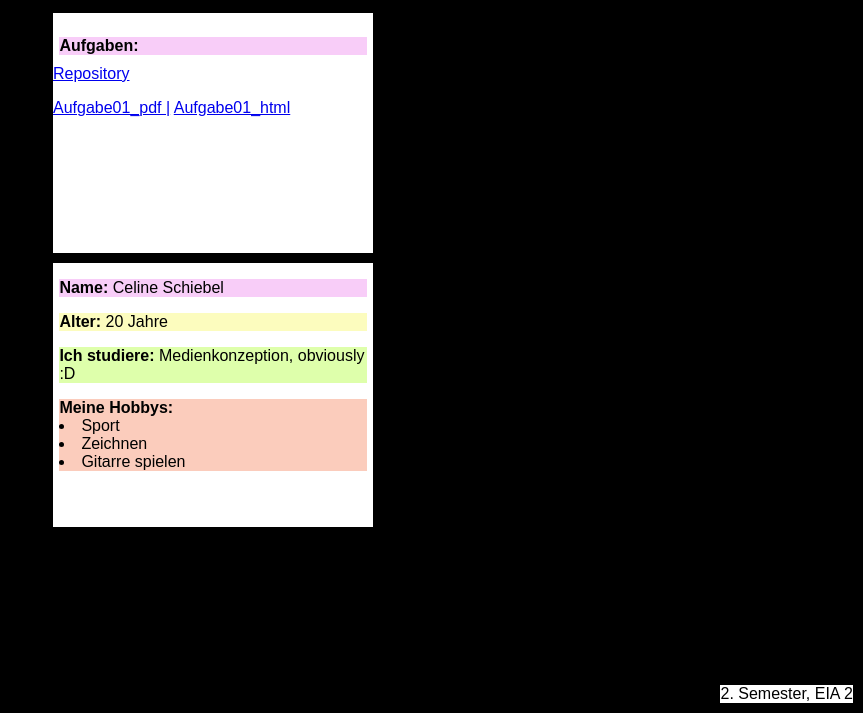
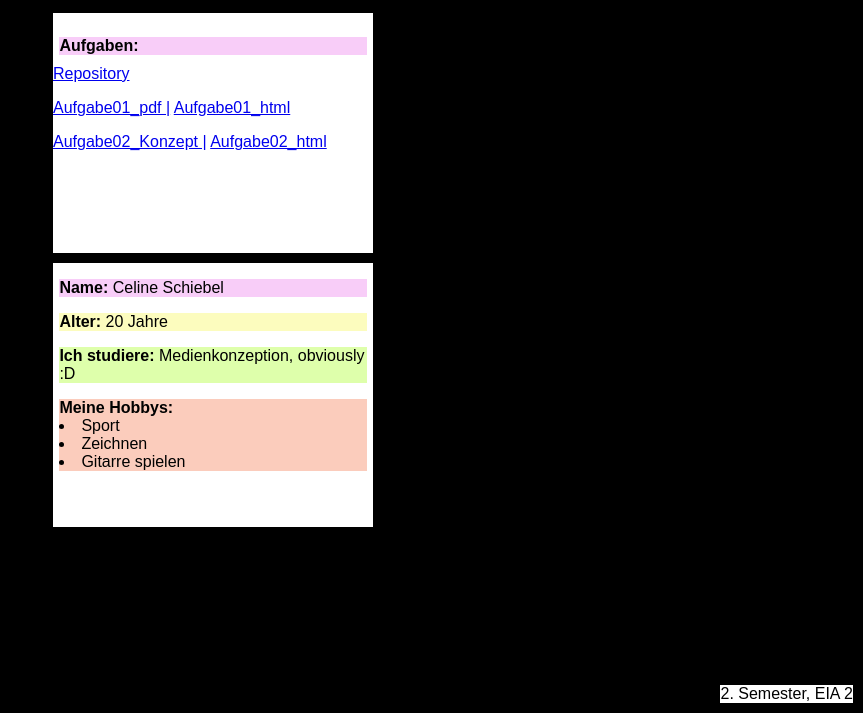
Before and after one commit to celine333/EIA_2, a plain HTML site: page Steckbrief/steckbrief.htm in a window 1280 px wide. Shown: the part 87-800 px from the top of the page, without its empty margins (417-1280 px from the left). Drawn offline with Linux system fonts and the light colour scheme.

Commit message:
Update steckbrief.htm

```diff
--- a/Steckbrief/steckbrief.htm
+++ b/Steckbrief/steckbrief.htm
@@ -15,6 +15,8 @@
         <p><a href="https://github.com/celine333/EIA_2" target="_blank">Repository</a></p>
         <p><a href="https://celine333.github.io/EIA_2/Aufgabe_01/Aufgabe_01.pdf" target="_blank">Aufgabe01_pdf |</a>
         <a href="https://celine333.github.io/EIA_2/Aufgabe_01/boxes.html" target="_blank">Aufgabe01_html</a></p>
+        <p><a href="https://celine333.github.io/EIA_2/Aufgabe_02/Memory.html" target="_blank">Aufgabe02_Konzept |</a>
+        <a href="https://celine333.github.io/EIA_2/Aufgabe_02/Konzept.pdf" target="_blank">Aufgabe02_html</a></p>
     </div>
     <div class="square">
         <div class="text">
```
